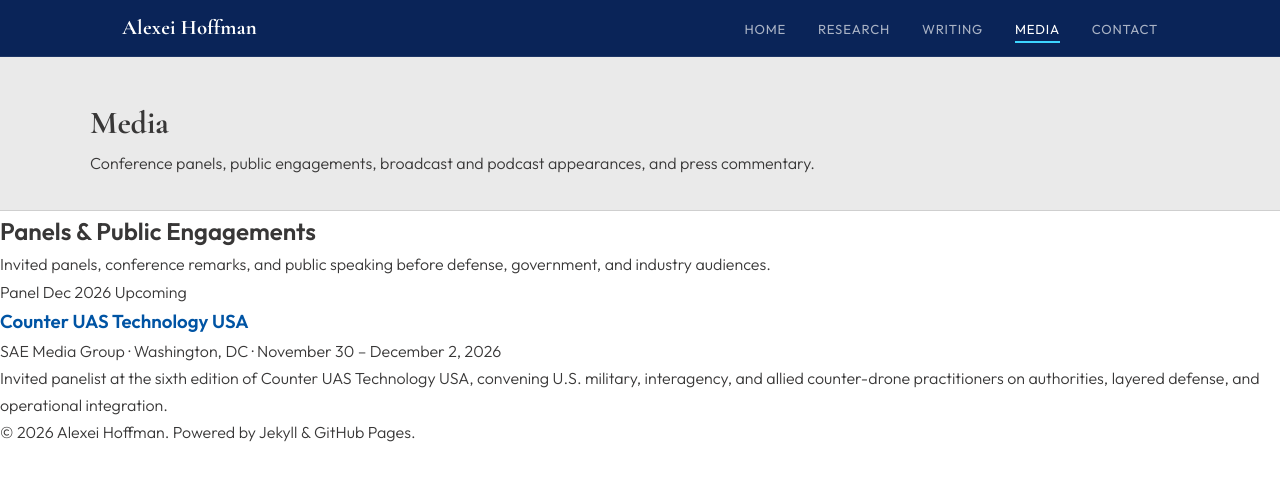
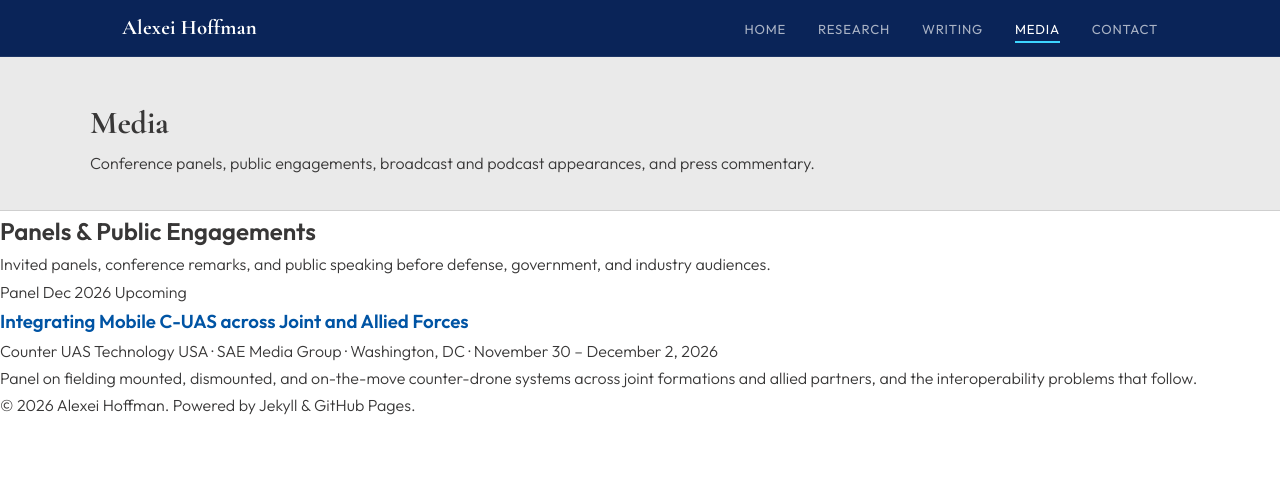
Before and after one commit to a-novi13-byte/a-novi13-byte.github.io, a Jekyll site: the page built from media.html, in a window 1280 px wide. Shown: the top 481 px of the page. Built offline with Jekyll 4.4.1, drawn with Linux system fonts in a browser that asks for light colours.

Commit message:
Update media.html

```diff
--- a/media.html
+++ b/media.html
@@ -25,9 +25,9 @@ permalink: /media/
         <span class="event-status">Upcoming</span>
       </div>
       <div class="writing-content">
-        <h3><a href="https://www.smgconferences.com/defence/northamerica/conference/counter-uas-tech#tab_speakers" target="_blank" rel="noopener">Counter UAS Technology USA</a></h3>
-        <p class="media-venue">SAE Media Group &middot; Washington, DC &middot; November 30 &ndash; December 2, 2026</p>
-        <p class="writing-blurb">Invited panelist at the sixth edition of Counter UAS Technology USA, convening U.S. military, interagency, and allied counter-drone practitioners on authorities, layered defense, and operational integration.</p>
+        <h3><a href="https://www.smgconferences.com/defence/northamerica/conference/counter-uas-tech#tab_speakers" target="_blank" rel="noopener">Integrating Mobile C-UAS across Joint and Allied Forces</a></h3>
+        <p class="media-venue">Counter UAS Technology USA &middot; SAE Media Group &middot; Washington, DC &middot; November 30 &ndash; December 2, 2026</p>
+        <p class="writing-blurb">Panel on fielding mounted, dismounted, and on-the-move counter-drone systems across joint formations and allied partners, and the interoperability problems that follow.</p>
       </div>
     </div>
 
```
